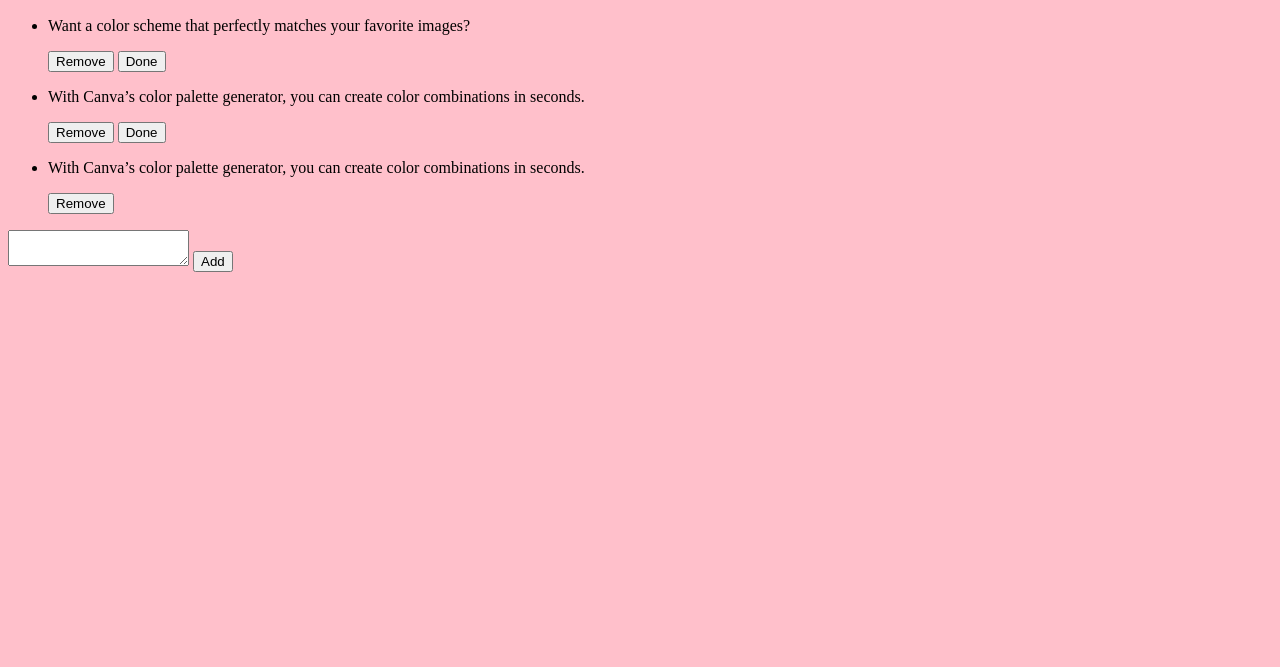
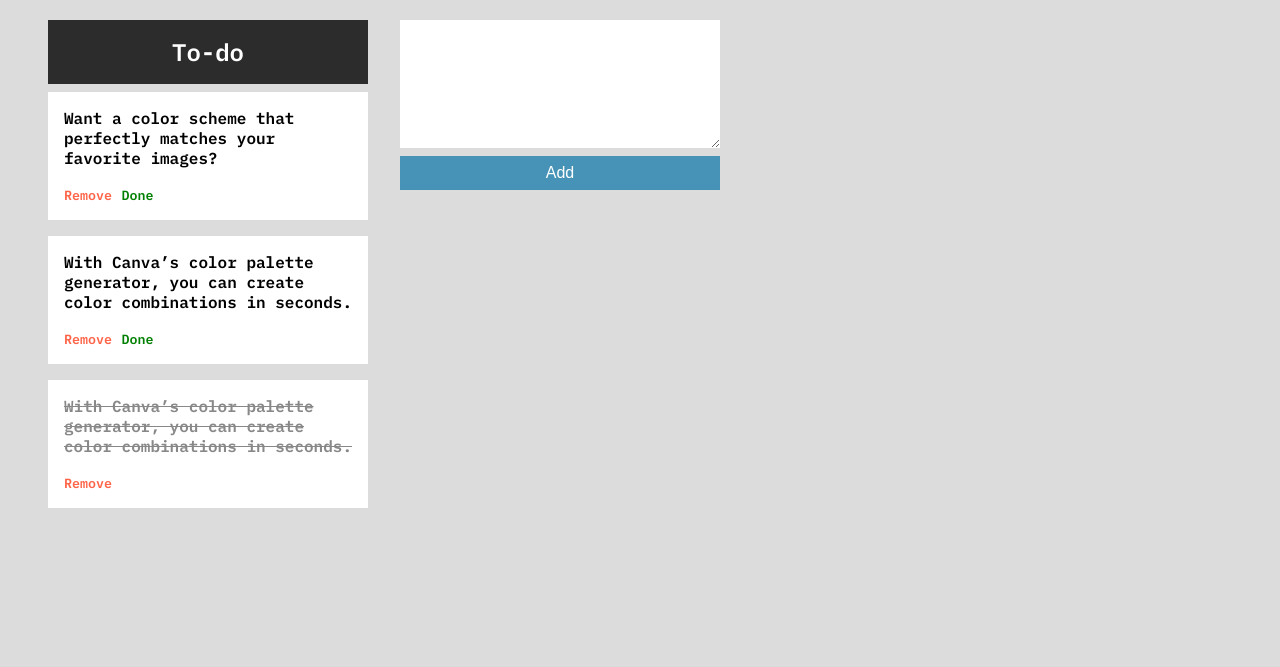
Before and after one commit to vefthroun-2020/simple-todo-list, a plain HTML site: page index.html in a window 1280 px wide. Shown: the part 133-800 px from the top of the page. Drawn offline with Linux system fonts and the light colour scheme.

Commit message:
Added functions to manipulate list's data

```diff
--- a/index.html
+++ b/index.html
@@ -5,10 +5,11 @@
   <meta name="viewport" content="width=device-width, initial-scale=1.0">
   <title>Simple To-do List</title>
   <link rel="stylesheet" href="style.css" />
+  <link href="https://fonts.googleapis.com/css2?family=IBM+Plex+Mono:ital,wght@0,600;1,400&display=swap" rel="stylesheet">
 </head>
 
 <body>
-  <header>
+  <header class="page-header">
     <div>
       <img src="/images/logo.png" />
     </div>
@@ -28,8 +29,8 @@
           <p>Want a color scheme that perfectly matches your favorite images?</p>
 
           <footer>
-            <button>Remove</button>
-            <button>Done</button>
+            <button class="remove">Remove</button>
+            <button class="done">Done</button>
           </footer>
         </li>
 
@@ -37,8 +38,8 @@
           <p>With Canva’s color palette generator, you can create color combinations in seconds. </p>
 
           <footer>
-            <button>Remove</button>
-            <button>Done</button>
+            <button class="remove">Remove</button>
+            <button class="done">Done</button>
           </footer>
         </li>
 
@@ -46,7 +47,7 @@
           <p>With Canva’s color palette generator, you can create color combinations in seconds. </p>
 
           <footer>
-            <button>Remove</button>
+            <button class="remove">Remove</button>
           </footer>
         </li>
       </ul>
@@ -58,5 +59,7 @@
       <button>Add</button>
     </div>
   </main>
+
+  <script src="/script.js"></script>
 </body>
 </html>
--- /dev/null
+++ b/script.js
@@ -0,0 +1,41 @@
+// Array - list
+var list = ["Do laundry", "Finish guides", "Present Project I"];
+
+// Display all items in the list
+function displayItems() {
+  console.log("Displaying items...");
+
+  // Display all list items
+  list.forEach(function (item) {
+    console.log(item);
+  });
+}
+
+// Add new list item
+function addListItem(newListItem) {
+  list.push(newListItem);
+
+  // Display updated list
+  displayItems();
+}
+
+// Remove list item
+function removeListItem(listItem) {
+  // Look for matching list item
+  var foundItemIndex = list.indexOf(listItem);
+
+  // Remove the matching list item, if it exists
+  if (foundItemIndex === -1) {
+    console.log("Item not found.");
+    return;
+  } else {
+    console.log("Removing item...");
+    // Remove item
+    list.splice(foundItemIndex, 1);
+  }
+
+  // Display the updated list
+  displayItems();
+}
+
+// Mark list item as done
--- /dev/null
+++ b/style.scss
@@ -0,0 +1,104 @@
+$defaultFont: "IBM Plex Mono", monospace;
+
+* {
+  margin: 0;
+  padding: 0;
+  box-sizing: border-box;
+}
+
+body {
+  background-color: #dcdcdc;
+  font-family: $defaultFont;
+  font-weight: 400;
+}
+
+.page-header {
+  padding: 3rem;
+  display: flex;
+  justify-content: space-between;
+  align-items: center;
+}
+
+main {
+  padding: 3rem;
+  padding-top: 0;
+
+  @media (min-width: 768px) {
+    display: flex;
+
+    > * {
+      margin-right: 2rem;
+    }
+  }
+}
+
+.list {
+  max-width: 20rem;
+
+  h2 {
+    padding: 1rem;
+    text-align: center;
+    color: white;
+    background-color: #2c2c2c;
+    margin-bottom: 0.5rem;
+  }
+
+  ul {
+    list-style: none;
+
+    li {
+      background: white;
+      padding: 1rem;
+      margin-bottom: 1rem;
+
+      &.done {
+        p {
+          text-decoration: line-through;
+          color: #888;
+        }
+      }
+
+      p {
+        margin-bottom: 1rem;
+      }
+
+      button {
+        border: 0;
+        background: transparent;
+        font-family: $defaultFont;
+
+        &.remove {
+          color: tomato;
+        }
+
+        &.done {
+          color: green;
+        }
+      }
+    }
+  }
+}
+
+.add-task-container {
+  width: 100%;
+  max-width: 20rem;
+
+  textarea {
+    display: block;
+    font-family: $defaultFont;
+    padding: 1rem;
+    width: 100%;
+    border: 0;
+    height: 8rem;
+    margin-bottom: 0.5rem;
+  }
+
+  button {
+    width: 100%;
+    background-color: #4693b7;
+    border: 0;
+    padding: 0.5rem;
+    color: white;
+    font-size: 1rem;
+  }
+}
```
Also changed, not shown: style.css, 1 other file.
